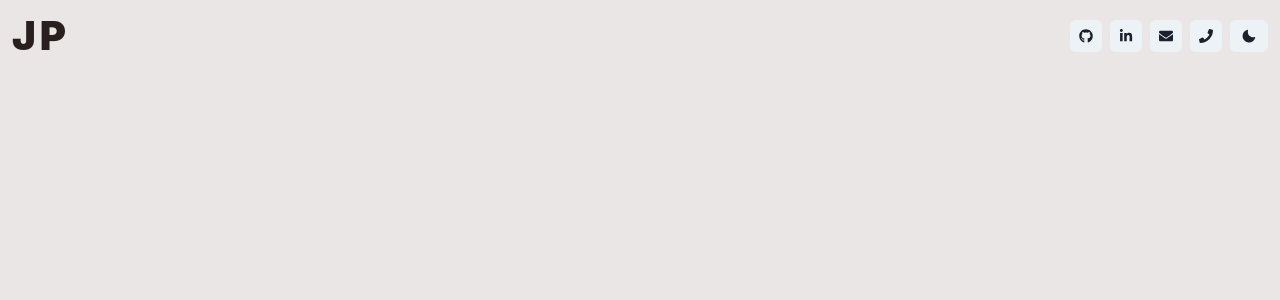
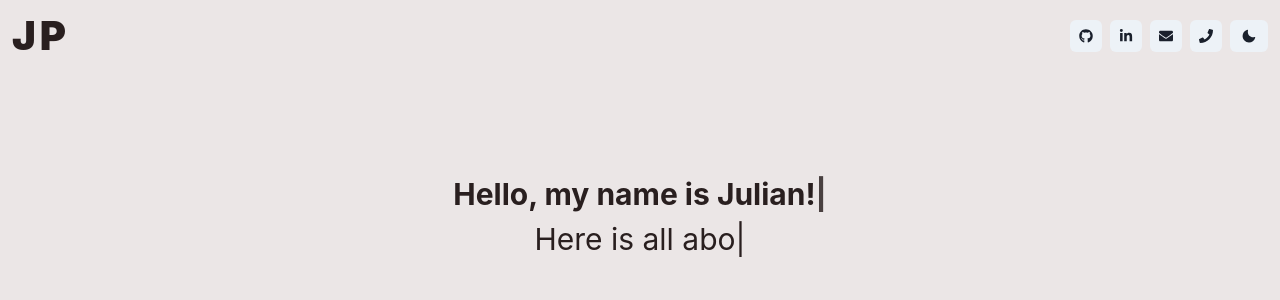
Before and after one commit to julian-patterson/julian-patterson.github.io, a React (Create React App) app: page / in a window 1280 px wide. Shown: the top 300 px of the page. Built offline with nearby package versions, Linux system fonts and the light colour scheme.

Commit message:
adding typed animations

```diff
--- a/package.json
+++ b/package.json
@@ -14,6 +14,7 @@
     "react-dom": "^18.2.0",
     "react-icons": "^4.7.1",
     "react-scripts": "5.0.1",
+    "react-typed": "^1.2.0",
     "typescript": "^4.4.2"
   },
   "scripts": {
--- a/src/App.tsx
+++ b/src/App.tsx
@@ -1,8 +1,8 @@
 import { Box, ChakraProvider } from "@chakra-ui/react";
 
-import AboutMe from "./Blocks/AboutMe";
 import { FC } from "react";
 import Header from "./Blocks/Header";
+import Introduction from "./Blocks/Introduction";
 import theme from "./Styles/Theme";
 
 const App: FC = () => {
@@ -10,7 +10,7 @@ const App: FC = () => {
     <ChakraProvider theme={theme}>
       <Box>
         <Header />
-        <AboutMe />
+        <Introduction />
       </Box>
     </ChakraProvider>
   );
--- a/src/Blocks/AboutMe.tsx
+++ /dev/null
@@ -1,8 +0,0 @@
-import { FC } from "react";
-import { Heading } from "@chakra-ui/react";
-
-const AboutMe: FC = () => {
-  return <Heading></Heading>;
-};
-
-export default AboutMe;
--- /dev/null
+++ b/src/Blocks/Introduction.tsx
@@ -0,0 +1,31 @@
+import { Box, Center, SlideFade, VStack } from "@chakra-ui/react";
+
+import { FC } from "react";
+import Typed from "react-typed";
+
+const Introduction: FC = () => {
+  return (
+    <Box paddingTop={"100px"}>
+      <Center>
+        <VStack spacing={0.25}>
+          <Typed
+            style={{ fontWeight: "Bold", fontSize: "30px" }}
+            strings={["Hello, my name is Julian!"]}
+            typeSpeed={100}
+            backDelay={100}
+          />
+          <Typed
+            style={{ fontWeight: "Thin", fontSize: "30px" }}
+            strings={["Here is all about me:"]}
+            typeSpeed={100}
+            startDelay={3500}
+            backDelay={100}
+          />
+          <SlideFade>Test</SlideFade>
+        </VStack>
+      </Center>
+    </Box>
+  );
+};
+
+export default Introduction;
```
Also changed, not shown: 1 other file (tests, documents, lock files or other folders).
